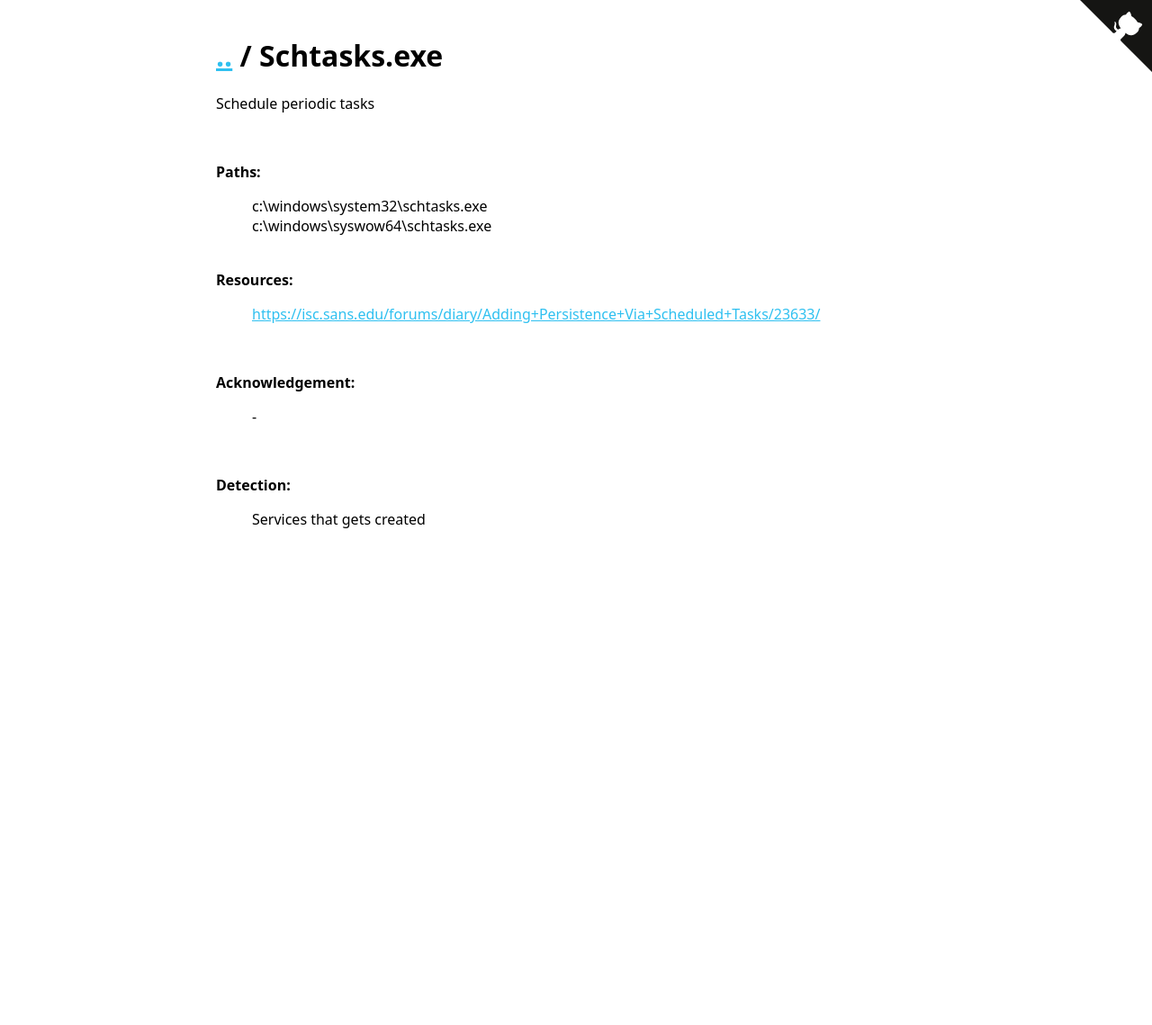
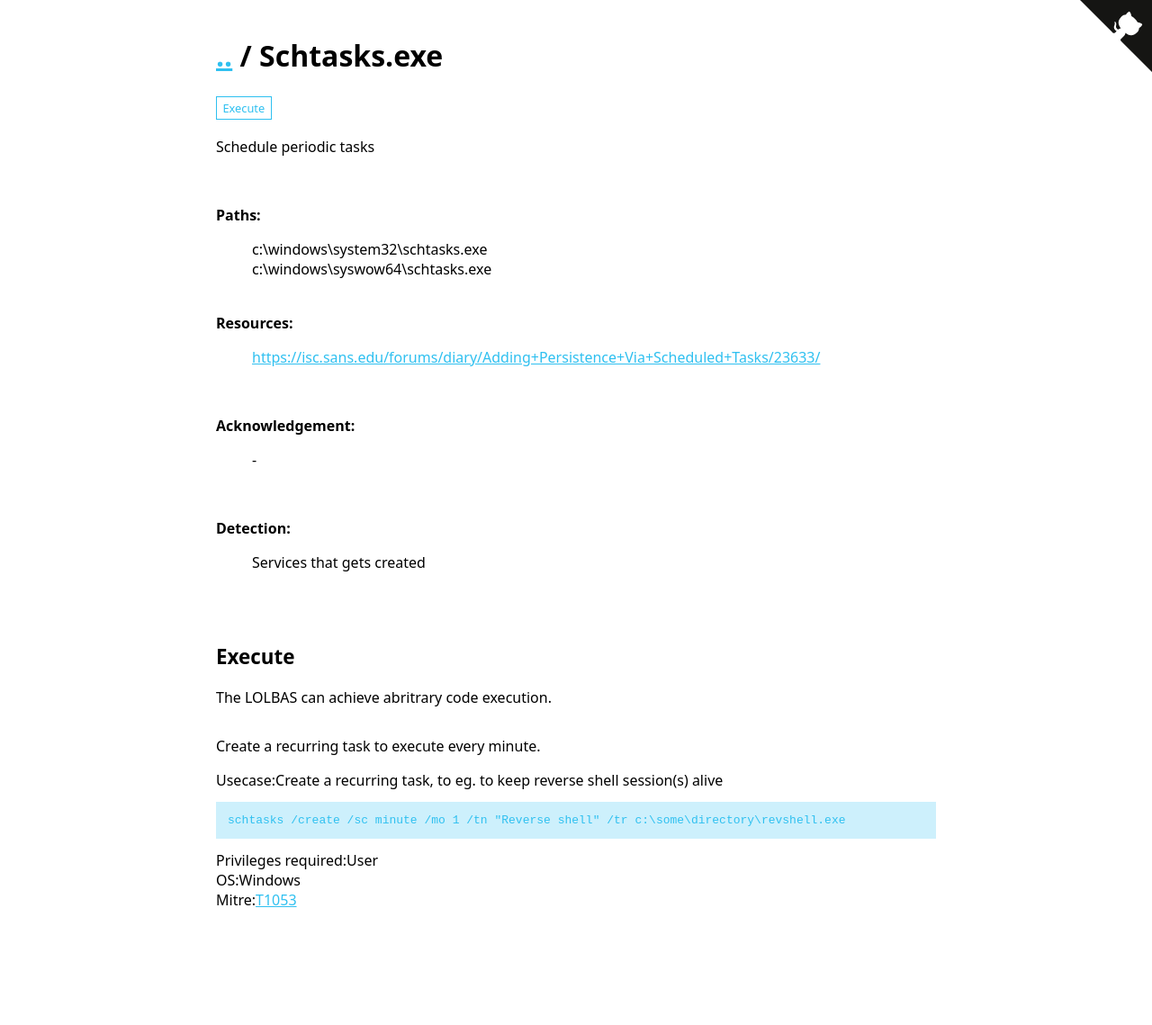
Before and after one commit to LOLBAS-Project/LOLBAS-Project.github.io, a Jekyll site: the page built from _lolbas/Binaries/Schtasks.md, in a window 1280 px wide. Shown: the whole page at 90% size. Built offline with Jekyll 4.4.1, drawn with Linux system fonts in a browser that asks for light colours; before the commit the page ends 900 px from its top, so only the background shows below that.

Commit message:
Update Schtasks.md with an existing category

```diff
--- a/_lolbas/Binaries/Schtasks.md
+++ b/_lolbas/Binaries/Schtasks.md
@@ -2,6 +2,14 @@
 name: Schtasks.exe
 description: Schedule periodic tasks
 functions:
+  execute:
+    - description: Create a recurring task to execute every minute.
+      code: schtasks /create /sc minute /mo 1 /tn "Reverse shell" /tr c:\some\directory\revshell.exe
+      mitreid: T1053
+      mitrelink: https://attack.mitre.org/wiki/Technique/T1053
+      operatingsystem: Windows
+      privileges: User
+      usecase: Create a recurring task, to eg. to keep reverse shell session(s) alive
 resources:
     - resource: https://isc.sans.edu/forums/diary/Adding+Persistence+Via+Scheduled+Tasks/23633/
 fullpath:
```
